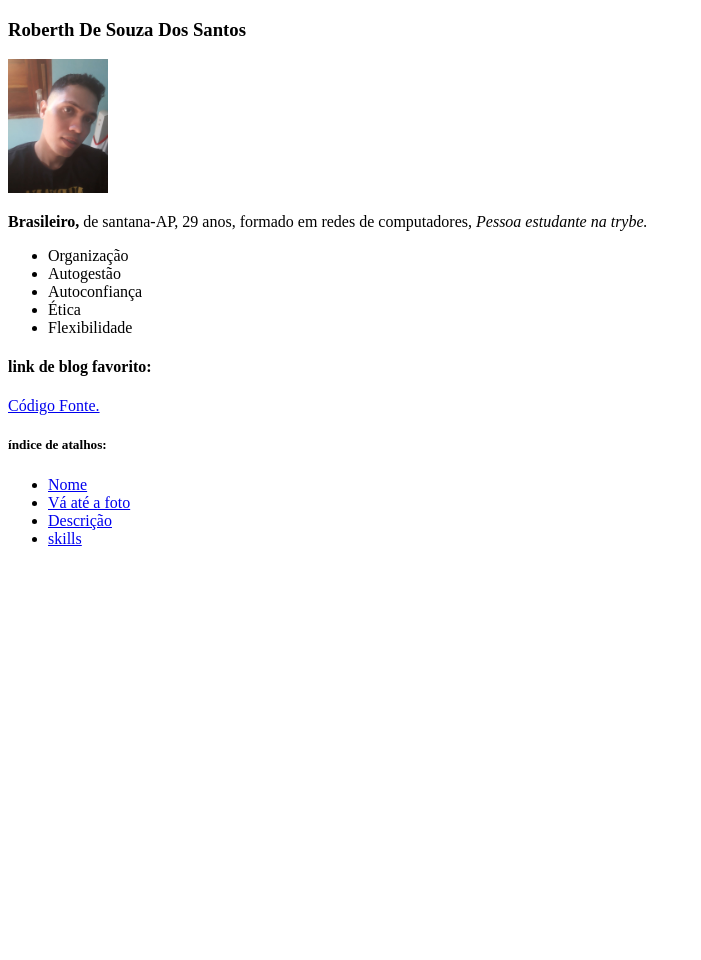
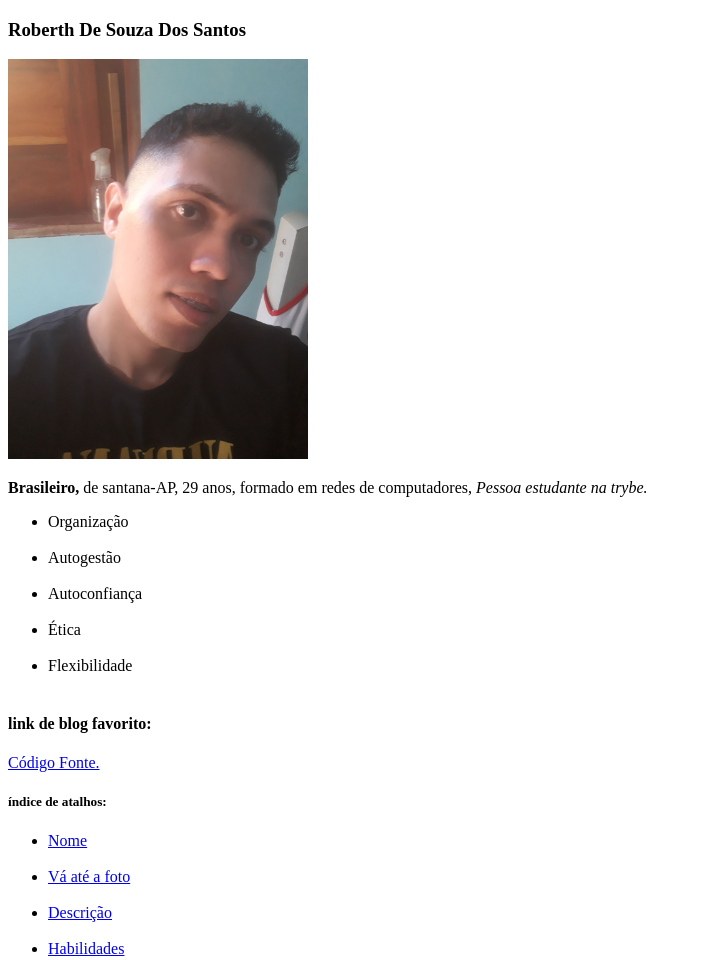
Before and after one commit to RoberthDS/RoberthDS.github.io, a plain HTML site: page index.html in a window 1280 px wide. Shown: the whole page, without its empty margins (0-701 px from the left). Before the commit the page ends 800 px from the top, so only its background shows below. Drawn offline with Linux system fonts and the light colour scheme.

```diff
--- a/index.html
+++ b/index.html
@@ -5,17 +5,17 @@
     <title> meu portifolio web </title>
 </head>
 <body>
-    <h3> Roberth De Souza Dos Santos </h3>
-    <img src="foto.jpg" alt="selfie de roberth souza" width="100" id="Foto">
-    <p>
+    <h3 id="Nome"> Roberth De Souza Dos Santos </h3>
+    <img src="foto.jpg" alt="selfie de roberth souza" width="300" id="Foto">
+    <p id="Descrição">
         <strong> Brasileiro,</strong> de santana-AP, 29 anos, formado em redes de computadores, <em> Pessoa estudante na trybe. </em>
     </p>
-    <ul>
-        <li> Organização </li>
-        <li> Autogestão </li>
-        <li> Autoconfiança </li>
-        <li> Ética </li>
-        <li> Flexibilidade </li>
+    <ul id="Habilidades">
+        <li> Organização </li> <br>
+        <li> Autogestão </li> <br>
+        <li> Autoconfiança </li> <br>
+        <li> Ética </li> <br>
+        <li> Flexibilidade </li> <br>
     </ul>
     <h4>
         link de blog favorito:
@@ -23,10 +23,10 @@
     <a href="https://www.codigofonte.com.br/" target="_blank" rel="noopener noreferrer"> Código Fonte.</a>
     <h5> índice de atalhos: </h5>
     <ul>
-        <li><a href="#Nome"> Nome </a></li>
-        <li><a href="#Foto"> Vá até a foto </a></li>
-        <li><a href="#Descrição"> Descrição </a></li>
-        <li><a href="#Habilidades"> skills </a></li>
+        <li><a href="#Nome"> Nome </a></li> <br>
+        <li><a href="#Foto"> Vá até a foto </a></li> <br>
+        <li><a href="#Descrição"> Descrição </a></li> <br>
+        <li><a href="#Habilidades"> Habilidades </a></li> <br>
 
     </ul>
 
```
